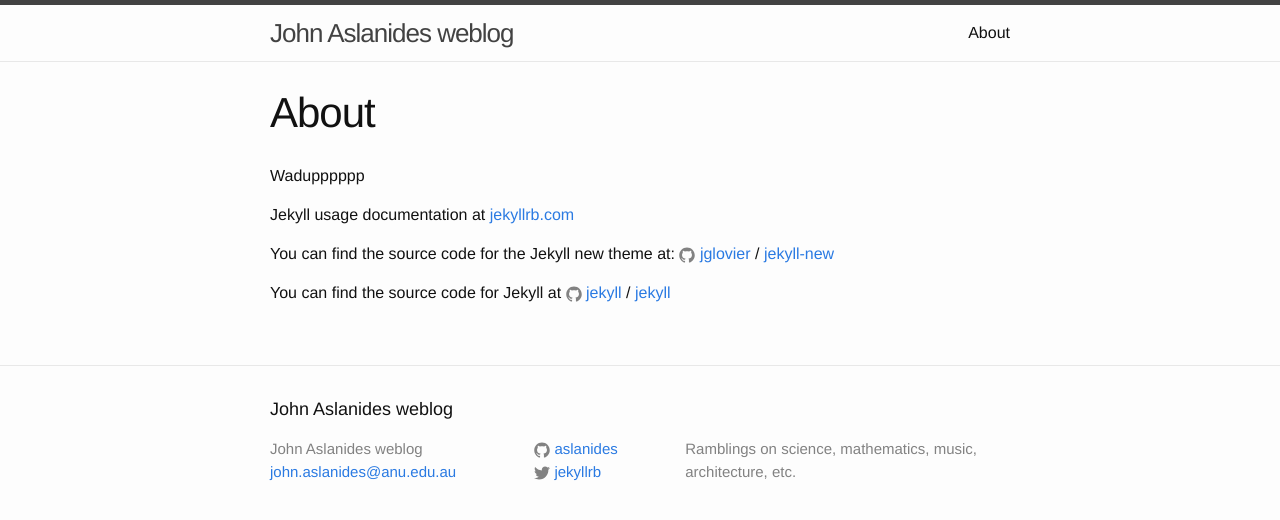
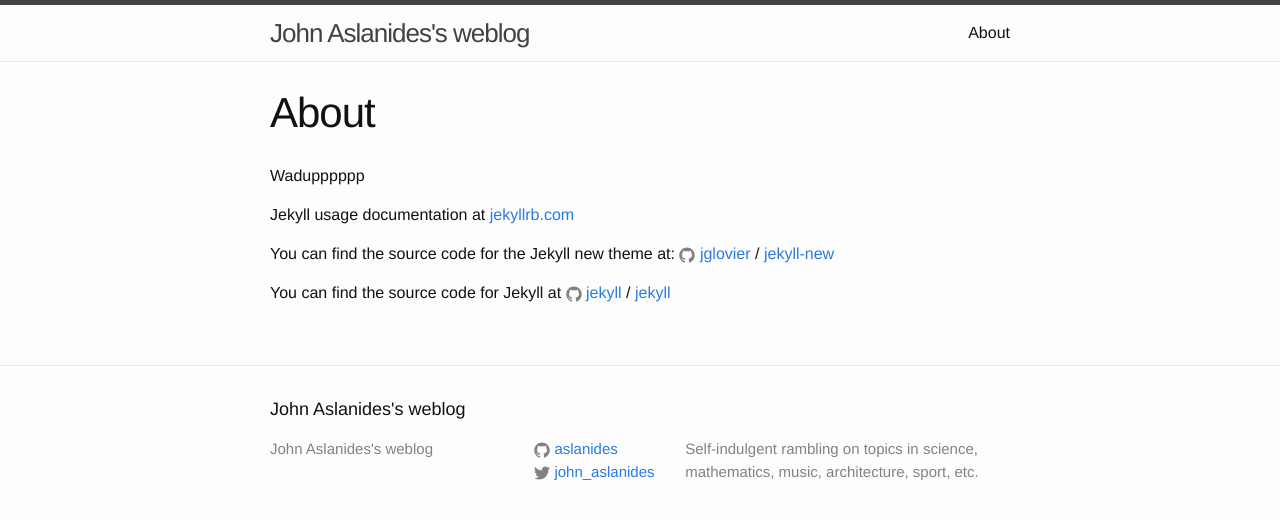
Before and after one commit to aslanides/aslanides.github.io, a Jekyll site: the page built from about.md, in a window 1280 px wide. Shown: the top 520 px of the page. Built offline with Jekyll 4.4.1, drawn with Linux system fonts in a browser that asks for light colours.

Commit message:
Remove email from config

```diff
--- a/_config.yml
+++ b/_config.yml
@@ -6,13 +6,13 @@
 # 'jekyll serve'. If you change this file, please restart the server process.
 
 # Site settings
-title: John Aslanides weblog
-email: john.aslanides@anu.edu.au
+title: John Aslanides's weblog
+email:
 description: > # this means to ignore newlines until "baseurl:"
-  Ramblings on science, mathematics, music, architecture, etc.
+  Self-indulgent rambling on topics in science, mathematics, music, architecture, sport, etc.
 baseurl: "" # the subpath of your site, e.g. /blog
 url: "http://aslanides.github.io" # the base hostname & protocol for your site
-twitter_username: jekyllrb
+twitter_username: john_aslanides
 github_username:  aslanides
 
 # Build settings
```
